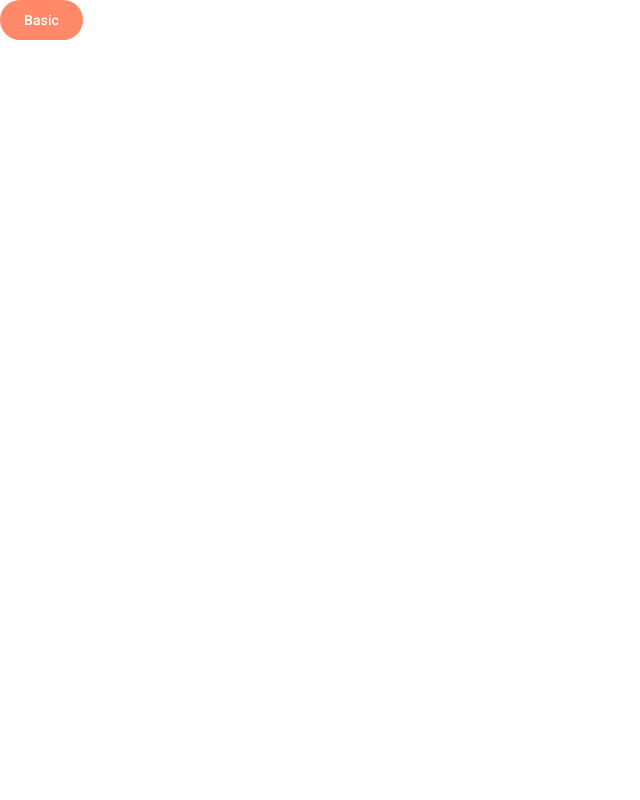
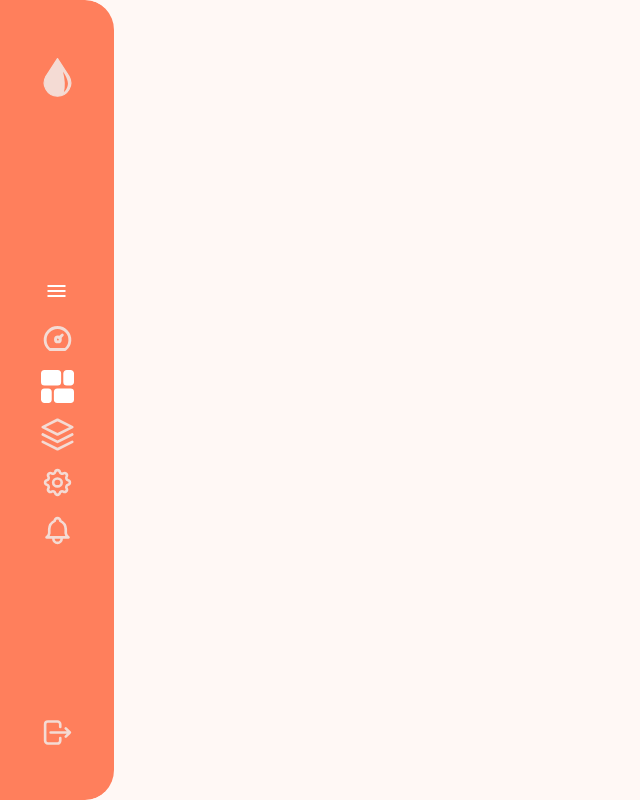
Before and after one commit to MoussaAhmed1/stations-dashbord, an Angular app: page / in a window 1280 px wide. Shown: the whole page, without its empty margins (0-640 px from the left). Built offline with nearby package versions, Linux system fonts and the light colour scheme.

Commit message:
style: adding the layout of dashboard

```diff
--- a/src/app/app.component.html
+++ b/src/app/app.component.html
@@ -1,2 +1,41 @@
-<button mat-flat-button color="primary">Basic</button>
-<router-outlet />
+<mat-sidenav-container autosize>
+  <mat-sidenav
+    [ngClass]="!isCollapsed ? 'expanded' : ''"
+    [mode]="isMobile ? 'over' : 'side'"
+    [opened]="isMobile ? 'false' : 'true'"
+  >
+    <mat-nav-list>
+        <div class="logo">
+            <img src="/assets/images/PMS.svg" alt="logo">
+        </div>
+        <div>
+      <button
+        class="menu-button"
+        mat-icon-button
+        aria-label="Menu icon"
+        (click)="toggleMenu()"
+      >
+        <mat-icon>menu</mat-icon>
+      </button>
+
+
+      @for (item of sideNavitems; track item) {
+          <a mat-list-item>
+            <span class="entry">
+              <img [src]="'/assets/images/' + item.svg" alt="">
+              <span *ngIf="isCollapsed">{{item.title}}</span>
+            </span>
+          </a>
+      }
+
+        </div>
+
+        <div class="logout">
+           <img src="/assets/images/logout.svg" alt="logout">
+        </div>
+    </mat-nav-list>
+  </mat-sidenav>
+  <mat-sidenav-content>
+    <router-outlet></router-outlet>
+  </mat-sidenav-content>
+</mat-sidenav-container>
--- a/src/app/app.component.scss
+++ b/src/app/app.component.scss
@@ -0,0 +1,70 @@
+h1 {
+  padding: 0 1rem;
+}
+
+h2 {
+  padding: 1rem;
+}
+
+mat-sidenav-container {
+  height: 100%;
+  width: 100%;
+}
+
+// Move the content down so that it won't be hidden by the toolbar
+mat-sidenav {
+  background: #ff7f5c 0% 0% no-repeat padding-box;
+  border-radius: 0px 30px 30px 0px;
+  opacity: 1;
+  max-width: 15%;
+  height: 100dvh;
+  padding: 2rem 0;
+  overflow: hidden;
+
+  mat-nav-list {
+    display: flex;
+    flex-direction: column;
+    gap: 1rem;
+    justify-content: space-between;
+    align-items: center;
+    height: 98%;
+  }
+  img {
+    width: 33px;
+    height: 33px;
+  }
+  .logo img {
+    width: 53px;
+    height: 53px;
+  }
+
+
+  .logo,
+  .logout,
+  .menu-button,
+  .entry {
+    display: flex;
+    justify-content: start;
+    text-align: start;
+    gap: 1rem;
+    padding: 0.75rem;
+    color: #fff;
+  }
+
+  .entry {
+    justify-content: start;
+    span {
+      margin-top: 5px;
+      text-align: center;
+      color: #fff;
+    }
+  }
+
+  .menu-button {
+    margin-left: 20px;
+  }
+}
+
+.expanded {
+  width: 115px;
+}
--- a/src/app/app.component.ts
+++ b/src/app/app.component.ts
@@ -1,13 +1,65 @@
 import { Component } from '@angular/core';
 import { RouterOutlet } from '@angular/router';
 import {MatButtonModule} from '@angular/material/button';
+import { MatIconModule } from '@angular/material/icon';
+import { MatSidenav, MatSidenavModule } from '@angular/material/sidenav';
+import { MatToolbarModule } from '@angular/material/toolbar';
+import {MatListModule} from '@angular/material/list';
+import { BreakpointObserver } from '@angular/cdk/layout';
+import {
+  ViewChild,
+} from '@angular/core';
+import { NgClass, NgIf } from '@angular/common';
 @Component({
   selector: 'app-root',
   standalone: true,
-  imports: [RouterOutlet,MatButtonModule],
+  imports: [RouterOutlet,MatButtonModule,
+    MatIconModule,
+    MatButtonModule,
+    MatToolbarModule,
+    MatSidenavModule,
+    MatListModule,
+    NgIf,
+    NgClass
+  ],
   templateUrl: './app.component.html',
   styleUrl: './app.component.scss'
 })
 export class AppComponent {
-  title = 'stations-dashboard';
+  @ViewChild(MatSidenav)
+  sidenav!: MatSidenav;
+  isMobile= true;
+  isCollapsed = false;
+
+  public sideNavitems = [
+    { path: 'control-room', title: 'Control room',svg:"control-room.svg" },
+    { path: 'dashboard', title: 'Dashboard',svg:"dashboard-apps.svg" },
+    { path: 'elements', title: 'Elements',svg:"elements.svg" },
+    { path: 'settings', title: 'Settings',svg:"settings.svg" },
+    { path: 'notifications', title: 'Notifications',svg:"notifications.svg" },
+  ];
+
+  constructor(private observer: BreakpointObserver) {}
+
+  ngOnInit() {
+    this.observer.observe(['(max-width: 800px)']).subscribe((screenSize) => {
+      if(screenSize.matches){
+        this.isMobile = true;
+      } else {
+        this.isMobile = false;
+      }
+    });
+  }
+
+
+  toggleMenu() {
+    if(this.isMobile){
+      this.sidenav.toggle();
+      this.isCollapsed = false; // On mobile, the menu can never be collapsed
+    } else {
+      this.sidenav.open(); // On desktop/tablet, the menu can never be fully closed
+      this.isCollapsed = !this.isCollapsed;
+    }
+  }
+
 }
--- a/src/styles.scss
+++ b/src/styles.scss
@@ -8,13 +8,13 @@
 // have to load a single css file for Angular Material in your app.
 // Be sure that you only ever include this mixin once!
 @include mat.core();
-
+$background: #F9F5F3;
 // Define the theme object.
 $stations-dashboard-theme: mat.define-theme((
   color: (
     theme-type: light,
-    primary: mat.$azure-palette,
-    tertiary: mat.$blue-palette,
+    primary: mat.$orange-palette,
+    tertiary: mat.$orange-palette,
   ),
   density: (
     scale: 0,
@@ -36,5 +36,5 @@ $stations-dashboard-theme: mat.define-theme((
 // @include mat.color-variants-backwards-compatibility($stations-dashboard-theme);
 /* You can add global styles to this file, and also import other style files */
 
-html, body { height: 100%; }
+html, body { height: 100%;background-color: $background; }
 body { margin: 0; font-family: Roboto, "Helvetica Neue", sans-serif; }
--- a/src/styles/my-theme.scss
+++ b/src/styles/my-theme.scss
@@ -43,6 +43,7 @@ $my-theme: mat.m2-define-light-theme((
  color: (
    primary: $my-primary,
    accent: $my-accent,
+   tertiary: $my-primary,
  ),
  density: 0,
 ));
```
